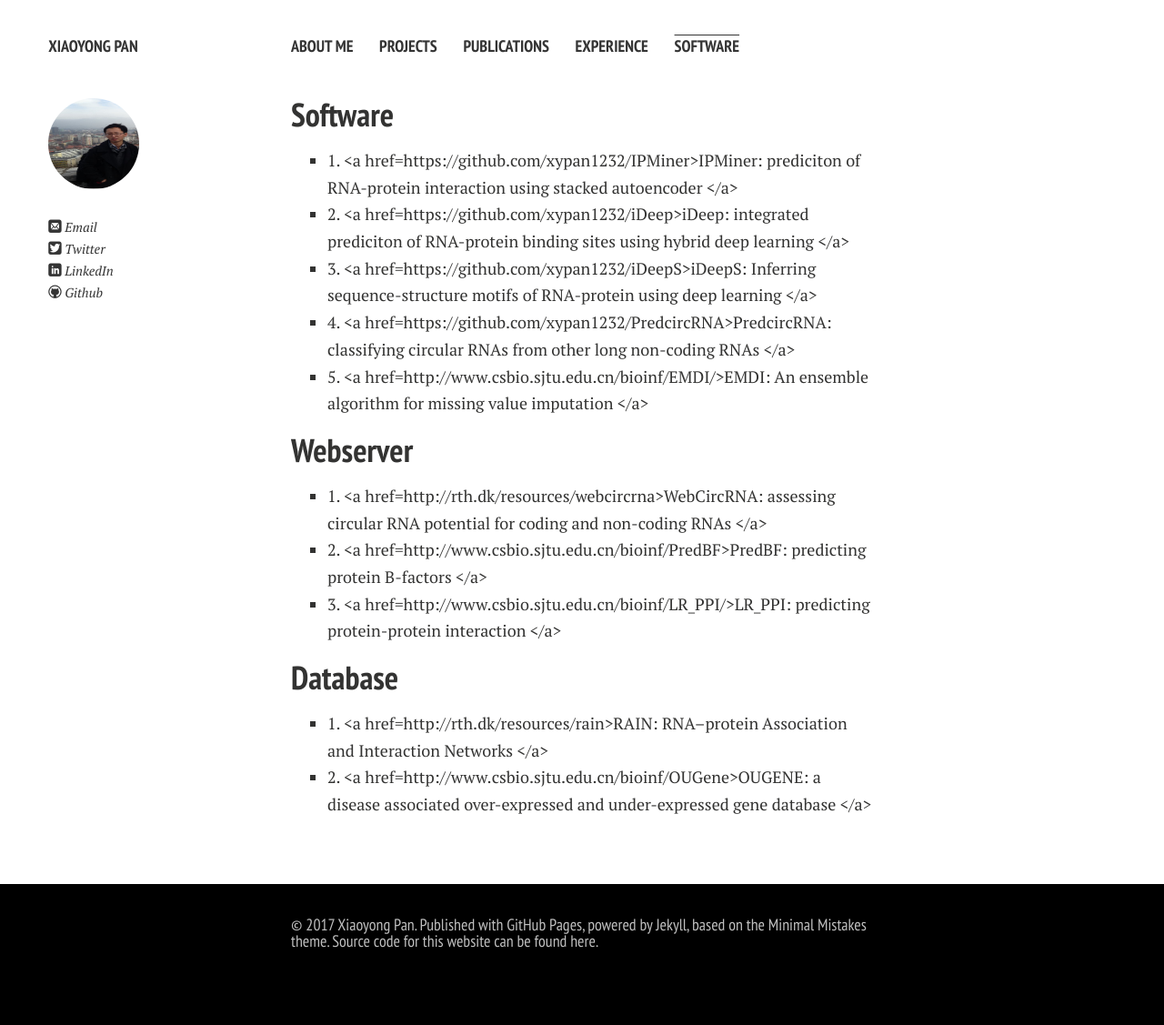
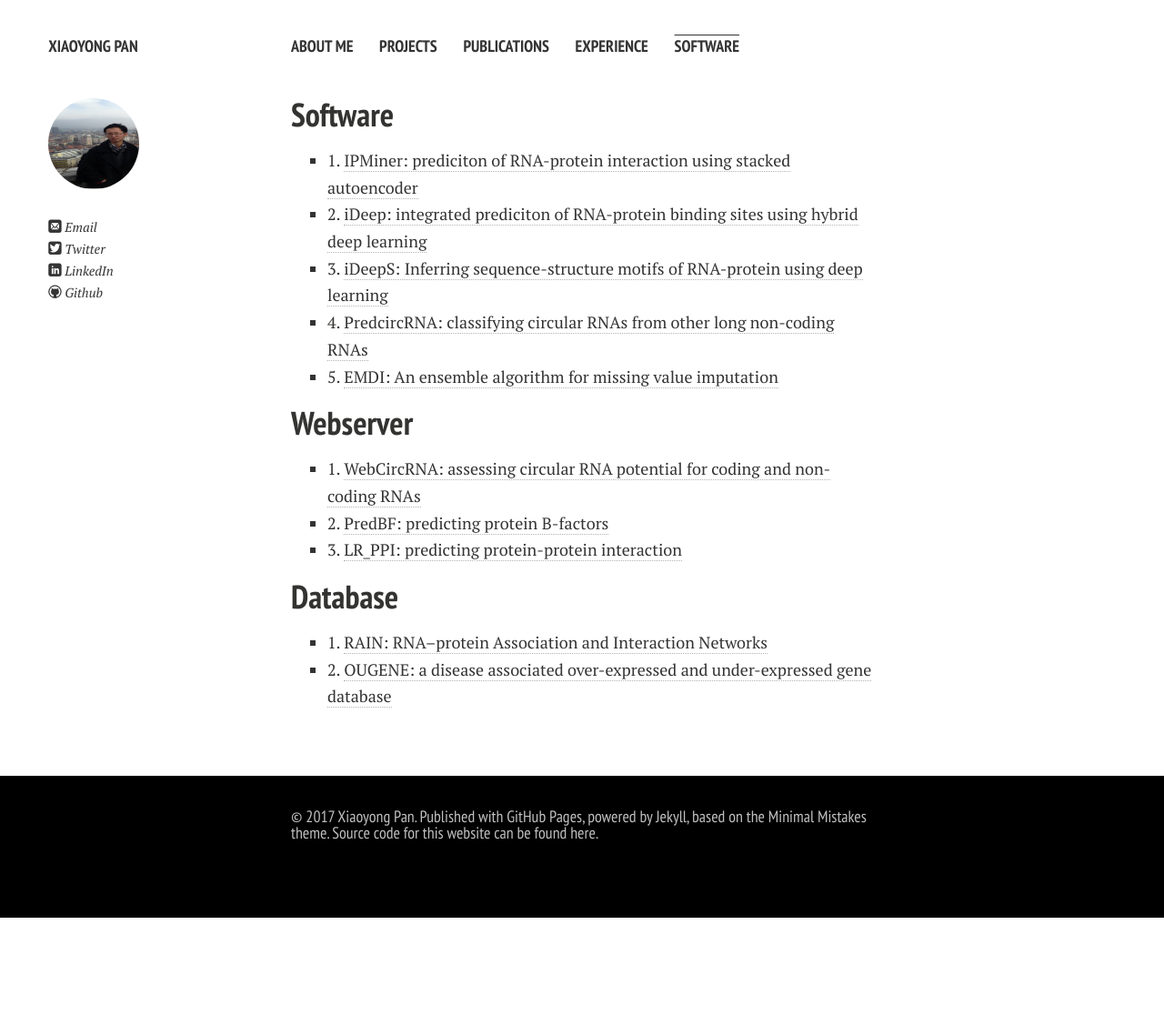
Before and after one commit to xypan1232/xypan1232.github.io, a Jekyll site: the page built from software.md, in a window 1280 px wide. Shown: the whole page at 91% size. Built offline with Jekyll 4.4.1, drawn with Linux system fonts in a browser that asks for light colours; nearby versions of some CDN libraries; Markdown is read by kramdown in place of the engine named in the settings; after the commit the page ends 1009 px from its top, so only the background shows below that.

Commit message:
Update software.md

```diff
--- a/software.md
+++ b/software.md
@@ -7,23 +7,23 @@ title: Software
 ## Software
 <ul>
   <li>
-1. <a href=https://github.com/xypan1232/IPMiner>IPMiner: prediciton of RNA-protein interaction using stacked autoencoder </a></li>
-<li>2. <a href=https://github.com/xypan1232/iDeep>iDeep: integrated prediciton of RNA-protein binding sites using hybrid deep learning </a></li>
-<li>3. <a href=https://github.com/xypan1232/iDeepS>iDeepS: Inferring sequence-structure motifs of RNA-protein using deep learning </a></li>
-<li>4. <a href=https://github.com/xypan1232/PredcircRNA>PredcircRNA: classifying circular RNAs from other long non-coding RNAs </a></li>
-<li>5. <a href=http://www.csbio.sjtu.edu.cn/bioinf/EMDI/>EMDI: An ensemble algorithm for missing value imputation  </a></li>
+1. <a href="https://github.com/xypan1232/IPMiner">IPMiner: prediciton of RNA-protein interaction using stacked autoencoder </a></li>
+<li>2. <a href="https://github.com/xypan1232/iDeep">iDeep: integrated prediciton of RNA-protein binding sites using hybrid deep learning </a></li>
+<li>3. <a href="https://github.com/xypan1232/iDeepS">iDeepS: Inferring sequence-structure motifs of RNA-protein using deep learning </a></li>
+<li>4. <a href="https://github.com/xypan1232/PredcircRNA">PredcircRNA: classifying circular RNAs from other long non-coding RNAs </a></li>
+<li>5. <a href="http://www.csbio.sjtu.edu.cn/bioinf/EMDI">EMDI: An ensemble algorithm for missing value imputation  </a></li>
 </ul>
 
 ## Webserver
 <ul>
   <li>
-1. <a href=http://rth.dk/resources/webcircrna>WebCircRNA: assessing circular RNA potential for coding and non-coding RNAs </a></li>
-<li>2. <a href=http://www.csbio.sjtu.edu.cn/bioinf/PredBF>PredBF: predicting protein B-factors </a></li>
-<li>3. <a href=http://www.csbio.sjtu.edu.cn/bioinf/LR_PPI/>LR_PPI: predicting protein-protein interaction </a></li>
+1. <a href="http://rth.dk/resources/webcircrna">WebCircRNA: assessing circular RNA potential for coding and non-coding RNAs </a></li>
+<li>2. <a href="http://www.csbio.sjtu.edu.cn/bioinf/PredBF">PredBF: predicting protein B-factors </a></li>
+<li>3. <a href="http://www.csbio.sjtu.edu.cn/bioinf/LR_PPI">LR_PPI: predicting protein-protein interaction </a></li>
 </ul>
 ## Database
 <ul>
   <li>
-1. <a href=http://rth.dk/resources/rain>RAIN: RNA–protein Association and Interaction Networks </a></li>
-<li>2. <a href=http://www.csbio.sjtu.edu.cn/bioinf/OUGene>OUGENE: a disease associated over-expressed and under-expressed gene database </a></li>
+1. <a href="http://rth.dk/resources/rain">RAIN: RNA–protein Association and Interaction Networks </a></li>
+<li>2. <a href="http://www.csbio.sjtu.edu.cn/bioinf/OUGene">OUGENE: a disease associated over-expressed and under-expressed gene database </a></li>
 </ul>
```
